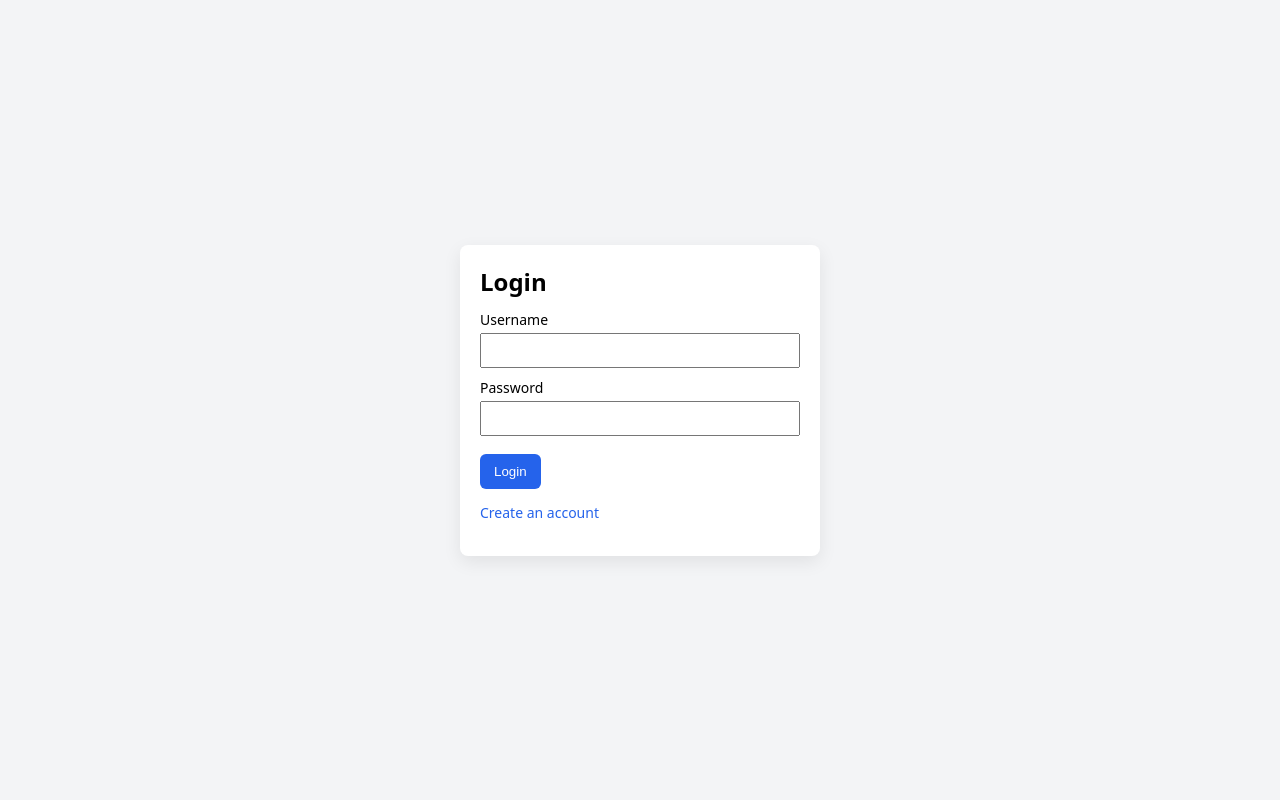
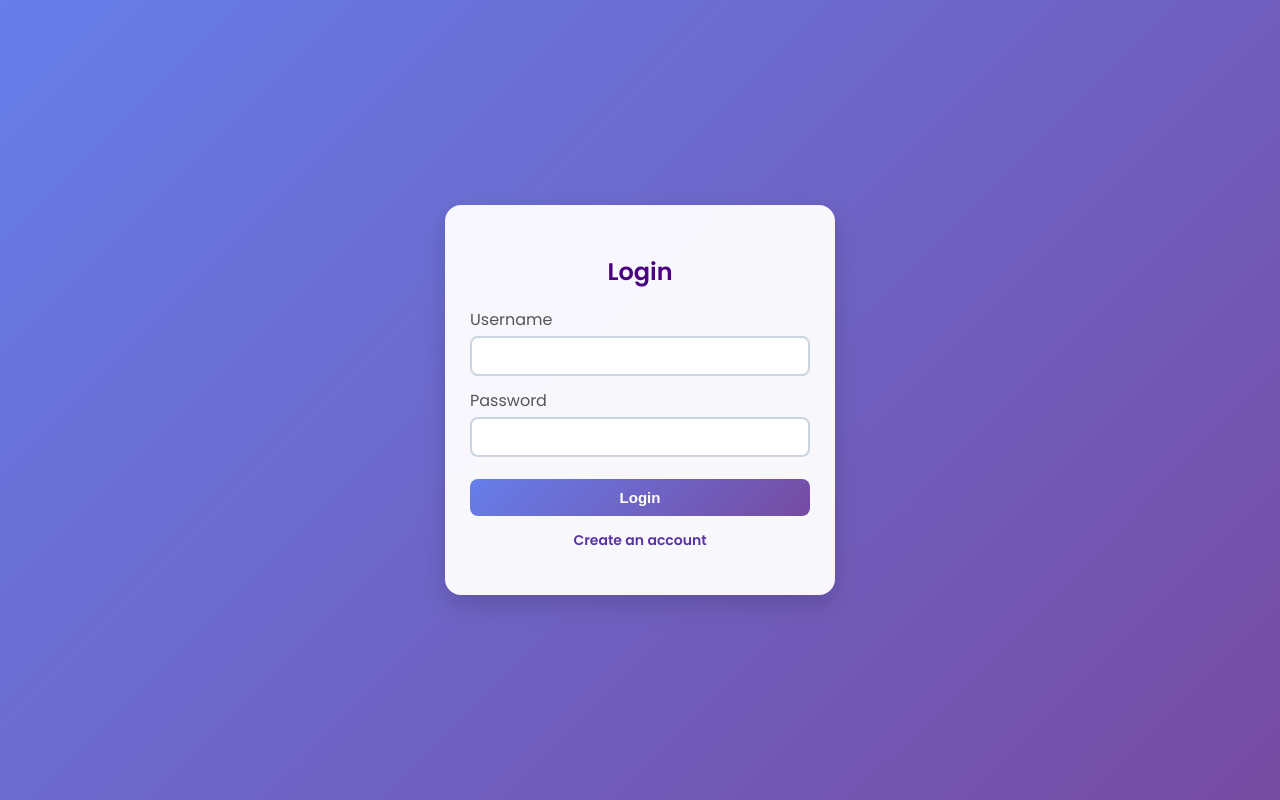
Before and after one commit to Varii-P/Login-Authentication-System, a website: page login.html in a window 1280 px wide. Drawn offline with Linux system fonts and the light colour scheme.

Commit message:
Enhance styles with gradient background and new font
Updated styles for a more colorful and modern design.

```diff
--- a/style.css
+++ b/style.css
@@ -1,24 +1,100 @@
-/* style.css */
+/* style.css — colorful version 💫 */
+@import url('https://fonts.googleapis.com/css2?family=Poppins:wght@400;600&display=swap');
+
 body {
-  font-family: system-ui, -apple-system, "Segoe UI", Roboto, "Helvetica Neue", Arial;
-  background: #f3f4f6;
+  font-family: 'Poppins', sans-serif;
+  background: linear-gradient(135deg, #667eea, #764ba2);
   display: flex;
   align-items: center;
   justify-content: center;
-  height: 100vh;
+  min-height: 100vh;
   margin: 0;
+  color: #333;
 }
+
 .card {
-  background: white;
-  padding: 20px;
-  width: 320px;
+  background: rgba(255, 255, 255, 0.95);
+  backdrop-filter: blur(6px);
+  padding: 30px 25px;
+  width: 340px;
+  border-radius: 16px;
+  box-shadow: 0 10px 25px rgba(0,0,0,0.15);
+  text-align: center;
+  animation: fadeIn 0.8s ease;
+}
+
+h1, h2 {
+  color: #4b0082;
+  margin-bottom: 18px;
+}
+
+label {
+  display: block;
+  margin-bottom: 12px;
+  text-align: left;
+  font-weight: 500;
+  color: #555;
+}
+
+input {
+  width: 100%;
+  padding: 10px;
+  border: 2px solid #cbd5e1;
   border-radius: 8px;
-  box-shadow: 0 6px 18px rgba(0,0,0,0.08);
+  margin-top: 4px;
+  box-sizing: border-box;
+  transition: all 0.3s ease;
+  font-size: 14px;
 }
-h1,h2 { margin: 0 0 12px 0; }
-label { display: block; margin-bottom: 10px; font-size: 14px; }
-input { width: 100%; padding: 8px; box-sizing: border-box; margin-top: 4px; }
-button { padding: 10px 14px; margin-top: 8px; cursor: pointer; border-radius: 6px; border: none; background: #2563eb; color: white; }
-p { font-size: 14px; }
-a { color: #2563eb; text-decoration: none; }
-#msg { color: #b91c1c; margin-top: 8px; }
+
+input:focus {
+  border-color: #667eea;
+  box-shadow: 0 0 8px rgba(102,126,234,0.4);
+  outline: none;
+}
+
+button {
+  width: 100%;
+  padding: 10px 14px;
+  border: none;
+  border-radius: 8px;
+  background: linear-gradient(135deg, #667eea, #764ba2);
+  color: white;
+  font-size: 15px;
+  font-weight: 600;
+  cursor: pointer;
+  transition: 0.3s ease;
+  margin-top: 10px;
+}
+
+button:hover {
+  transform: translateY(-2px);
+  box-shadow: 0 6px 12px rgba(118,75,162,0.3);
+}
+
+p {
+  font-size: 14px;
+  margin-top: 10px;
+}
+
+a {
+  color: #5a32a8;
+  text-decoration: none;
+  font-weight: 600;
+}
+
+a:hover {
+  text-decoration: underline;
+}
+
+#msg {
+  margin-top: 10px;
+  color: #c0392b;
+  font-weight: 600;
+}
+
+/* Animation */
+@keyframes fadeIn {
+  from { opacity: 0; transform: translateY(-10px); }
+  to { opacity: 1; transform: translateY(0); }
+}
```
